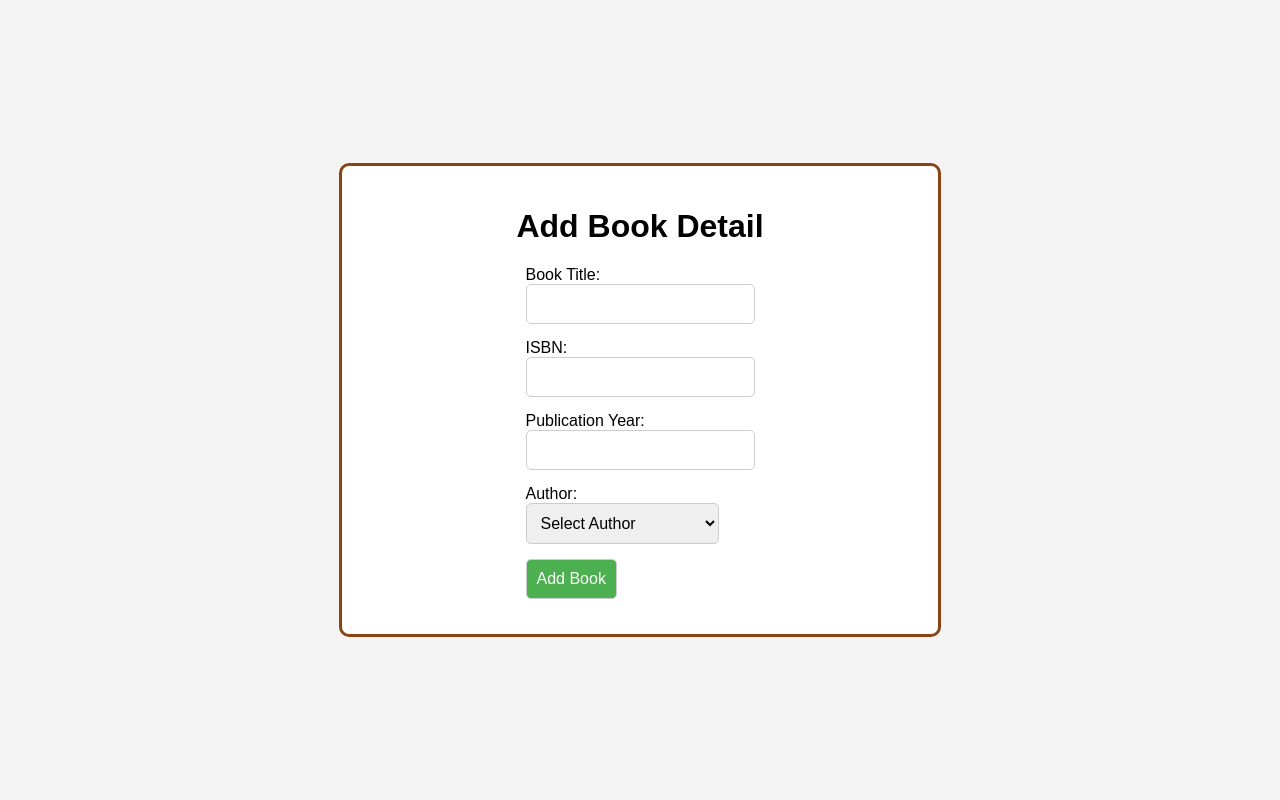
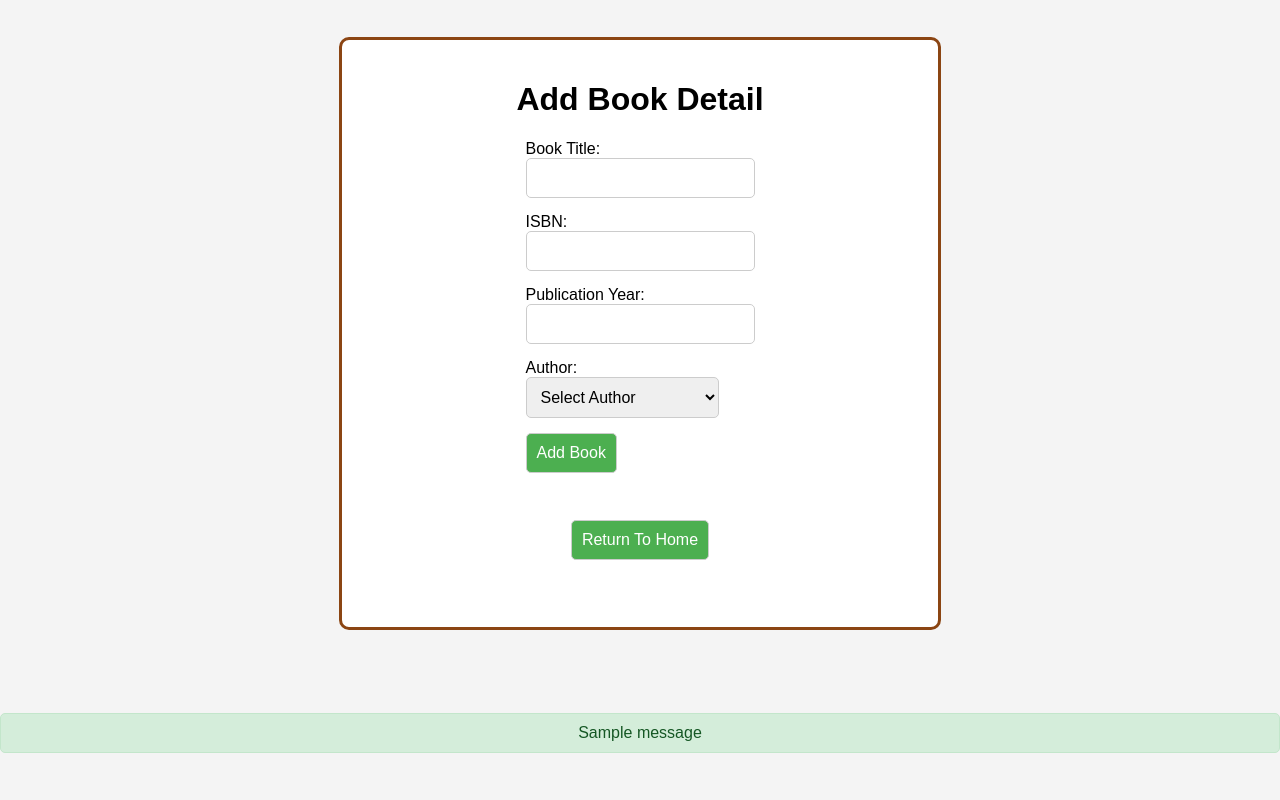
Before and after one commit to Preethicoder/Book_Alchemy, a Flask app: page /add_book in a window 1280 px wide. Run offline with Flask 3, Linux system fonts and the light colour scheme; one stand-in notice (Sample message) is shown.

Commit message:
added the changes made in review

```diff
--- a/app.py
+++ b/app.py
@@ -32,11 +32,12 @@ app.config['SQLALCHEMY_ENGINE_OPTIONS'] = {
 db.init_app(app)
 
 
+
 @app.route("/add_author", methods=['GET', 'POST'])
 def add_author():
     if request.method == 'POST':
        # Get the author data from the form
-       name = request.form.get('name')
+       name = request.form.get('name').strip()
        birth_date_str= request.form.get('birthdate')
        death_date_str = request.form.get('date_of_death')
        # Check if the name is provided
@@ -131,8 +132,8 @@ def delete_book(book_id):
 @app.route("/add_book", methods= ['GET', 'POST'])
 def add_book():
     if request.method == 'POST':
-        title = request.form.get('title')
-        isbn = request.form.get('isbn')
+        title = request.form.get('title').strip()
+        isbn = request.form.get('isbn').strip()
         publication_year = int(request.form.get('publication_year'))
         author_id = request.form.get('author_id')  # The selected author ID
         author = Author.query.get(author_id)
--- a/data_models.py
+++ b/data_models.py
@@ -28,7 +28,7 @@ class Book(db.Model):
 
     # Define attributes with appropriate types and constraints
     id = db.Column(db.Integer, primary_key=True, autoincrement=True)
-    isbn = db.Column(db.String(13))
+    isbn = db.Column(db.String(13), unique=True,)
     title = db.Column(db.String(200))
     publication_year = db.Column(db.Integer)
     author_id = db.Column(db.Integer, db.ForeignKey('authors.id'))
--- a/templates/add_book.html
+++ b/templates/add_book.html
@@ -17,7 +17,10 @@
   height: 100vh;
   background-color: #f4f4f4;
 }
-
+a{
+  text-decoration: none;
+  margin:2rem 9rem;
+    }
 .form-container {
   display: flex;
   flex-direction: column;
@@ -54,11 +57,48 @@
 .form-container button:hover {
   background-color: #45a049;
 }
+    .alert {
+  padding: 10px;
+  margin: 10px 0;
+  border-radius: 5px;
+  font-size: 1rem;
+  width: 100%;
+  text-align: center;
+}
+
+.alert-success {
+  background-color: #d4edda;
+  color: #155724;
+  border: 1px solid #c3e6cb;
+}
+
+.alert-danger {
+  background-color: #f8d7da;
+  color: #721c24;
+  border: 1px solid #f5c6cb;
+}
+.a{
+    display:block
+    }
 
 </style>
+<script>
+    window.onload = function() {
+     // Select all flash messages
+     var flashMessages = document.querySelectorAll('.flash-messages .alert');
+
+     flashMessages.forEach(function(message) {
+         // Set a timeout to hide each message after 2 seconds
+         setTimeout(function() {
+             message.style.display = 'none'; // Hide the flash message
+         }, 2000); // 2000 milliseconds = 2 seconds
+     });
+ };
+</script>
 <body>
 
-  <div class = "form-container">
+
+<div class="form-container">
     <h1>Add Book Detail</h1>
     <form action="/add_book" method="POST">
 
@@ -66,15 +106,12 @@
         <input type="text" id="title" name="title" required>
 
 
-
         <label for="isbn">ISBN:</label>
         <input type="text" id="isbn" name="isbn" required>
 
 
-
         <label for="publication_year">Publication Year:</label>
         <input type="number" id="publication_year" name="publication_year" required>
-
 
 
         <label for="author_id">Author:</label>
@@ -88,6 +125,18 @@
         <button type="submit">Add Book</button>
 
     </form>
+    <a href="{{url_for('home_page')}}">
+        <button type="button">Return To Home</button>
+    </a>
 </div>
+{% with messages = get_flashed_messages() %}
+{% if messages %}
+<div class="alert alert-success">
+    {% for message in messages %}
+    {{ message }}
+    {% endfor %}
+</div>
+{% endif %}
+{% endwith %}
 </body>
 </html>
```
Also changed, not shown: templates/add_author.html (+31 -2 lines), templates/home.html (+41 -3 lines), data/library.sqlite. Lines whose indentation alone changed are shown as unchanged.
